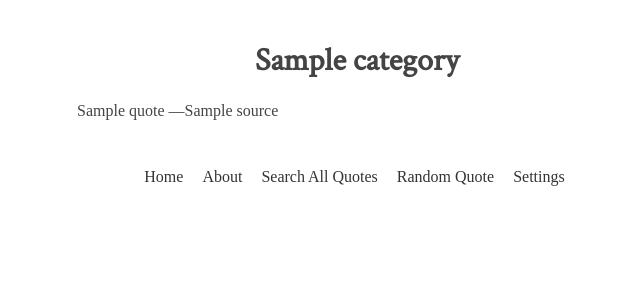
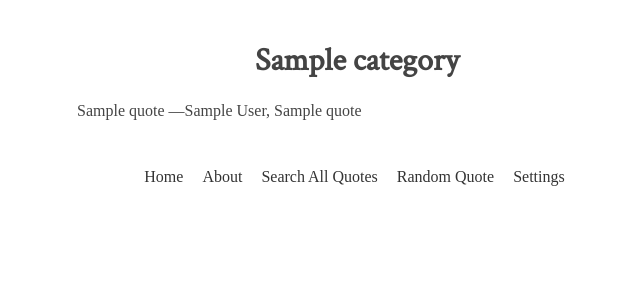
Before and after one commit to vkethana/critrat-flask, a Flask app: template templates/category_template.html in a window 1280 px wide. Shown: the top 300 px of the page, without its empty margins (283-923 px from the left). Run offline with Flask 3, Linux system fonts and the light colour scheme; the template is opened without the code that fills it: most values are stand-ins (such as "Sample title", 1, 10 or a date in 2020); parts of the project's set-up code (start-up, migrations or seed data) failed here and were passed over.

Commit message:
changed source formatting

```diff
--- a/app.py
+++ b/app.py
@@ -41,7 +41,7 @@ def get_data(worksheet_name):
       df.at[index, 'keywords'] = found_keywords
       if found_keywords:
         for keyword in found_keywords:
-          entry = {"Quote": row['quote'], "Source": row['author'] + ", " + row['title']}
+          entry = {"Quote": row['quote'], "Author": row['author'], "Title": row['title']}
           if keyword in abbreviations_to_real:
             keyword = abbreviations_to_real[keyword]
           if keyword in quotes_by_category:
--- a/templates/category_template.html
+++ b/templates/category_template.html
@@ -4,11 +4,15 @@
   <h1>{{ category }}</h1>
     {% for quote in quotes %}
       <div class="quote">
-          <p>{{ quote.Quote | replace("\n", "<br>") | safe }} —{{ quote.Source }}</p>
+        {% if "https" in quote.Title %}
+        <p>{{ quote.Quote | replace("\n", "<br>") | safe }} — {{quote.Author}} (<a href="{{ quote.Title }}" target="_blank">source</a>)</p>
+        {% else %}
+          <p>{{ quote.Quote | replace("\n", "<br>") | safe }} —{{ quote.Author }}, {{ quote.Title }}</p>
+        {% endif %}
       </div>
 
       {% if not loop.last %}
-        <div class="divider" style="margin-bottom: 20px; text-align:center;">
+        <div class="divider" style="padding: 0.5em; text-align:center;">
         —
         </div>
       {% endif %}
--- a/templates/random.html
+++ b/templates/random.html
@@ -3,6 +3,6 @@
 {% block content %}
   <h1>Random Quote</h1>
     <div class="quote">
-      <p>{{ quote.Quote }} —{{ quote.Source}} </p>
+      <p>{{ quote.Quote }} —{{ quote.Author}}, {{quote.Title}}</p>
     </div>
 {% endblock %}
```
